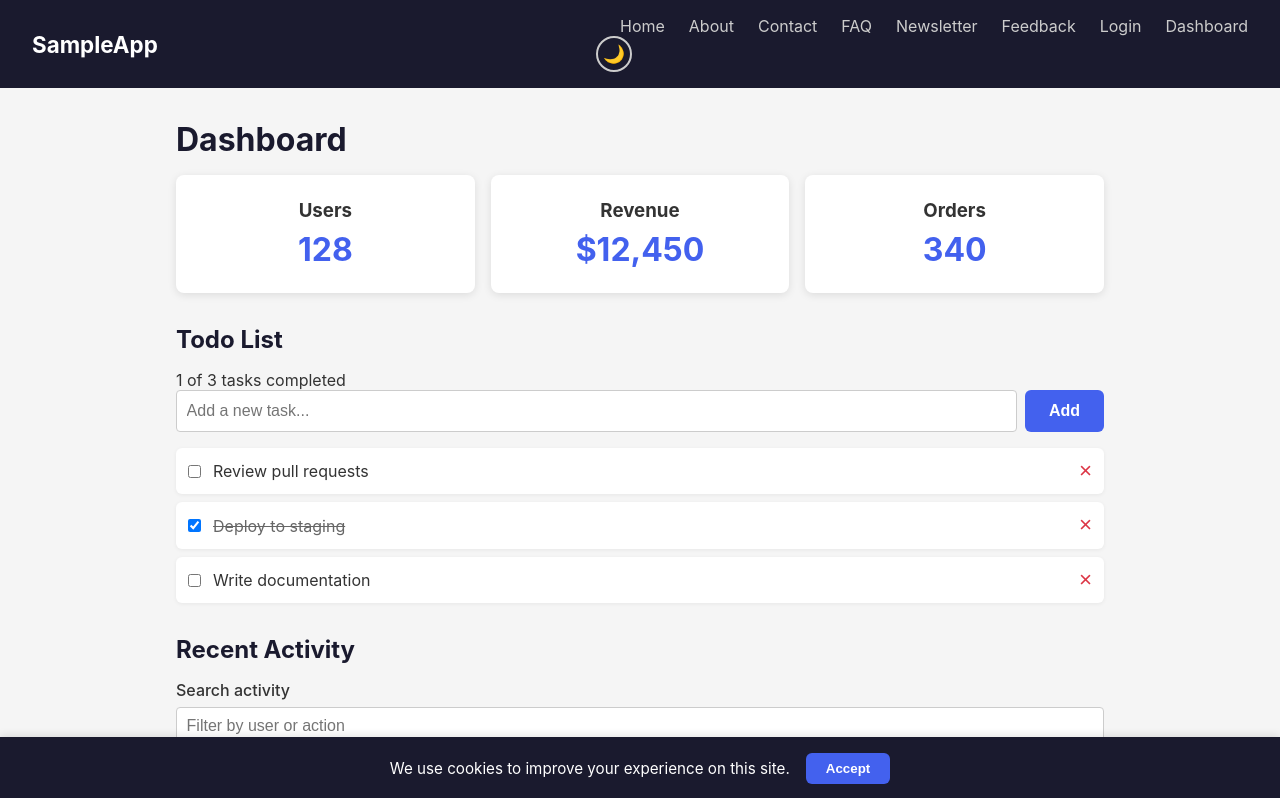
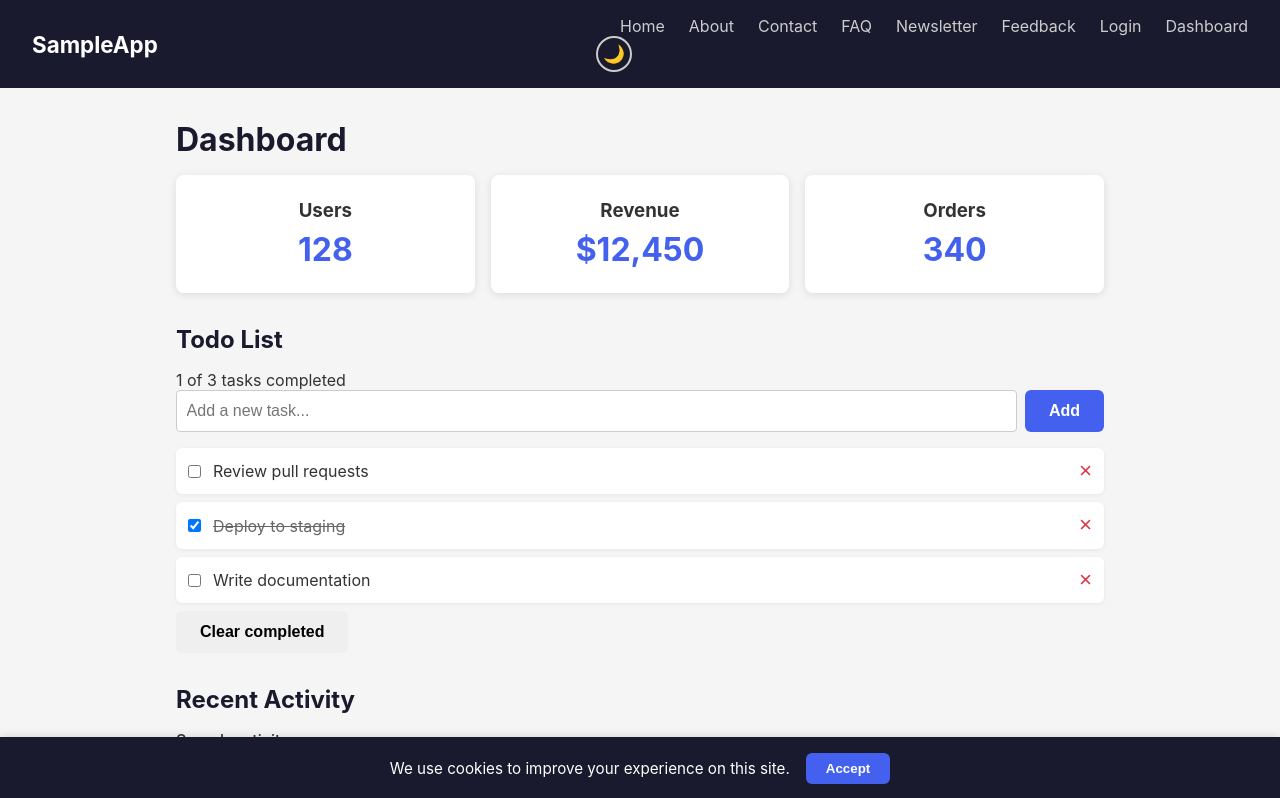
Before and after one commit to microsoft/sample-webapp, a React (Create React App) app: page /dashboard in a window 1280 px wide. Shown: the top 798 px of the page. Built offline with nearby package versions, Linux system fonts and the light colour scheme.

Commit message:
feat(dashboard): add clear completed todos button

```diff
--- a/src/pages/Dashboard.js
+++ b/src/pages/Dashboard.js
@@ -46,6 +46,10 @@ function Dashboard() {
 
   const deleteTodo = (id) => {
     setTodos(todos.filter(t => t.id !== id));
+  };
+
+  const clearCompleted = () => {
+    setTodos(todos.filter(t => !t.done));
   };
 
   const query = activityQuery.trim().toLowerCase();
@@ -107,6 +111,16 @@ function Dashboard() {
             </li>
           ))}
         </ul>
+        {todos.some(t => t.done) && (
+          <button
+            type="button"
+            className="btn"
+            id="clear-completed"
+            onClick={clearCompleted}
+          >
+            Clear completed
+          </button>
+        )}
       </section>
 
       <section>
```
